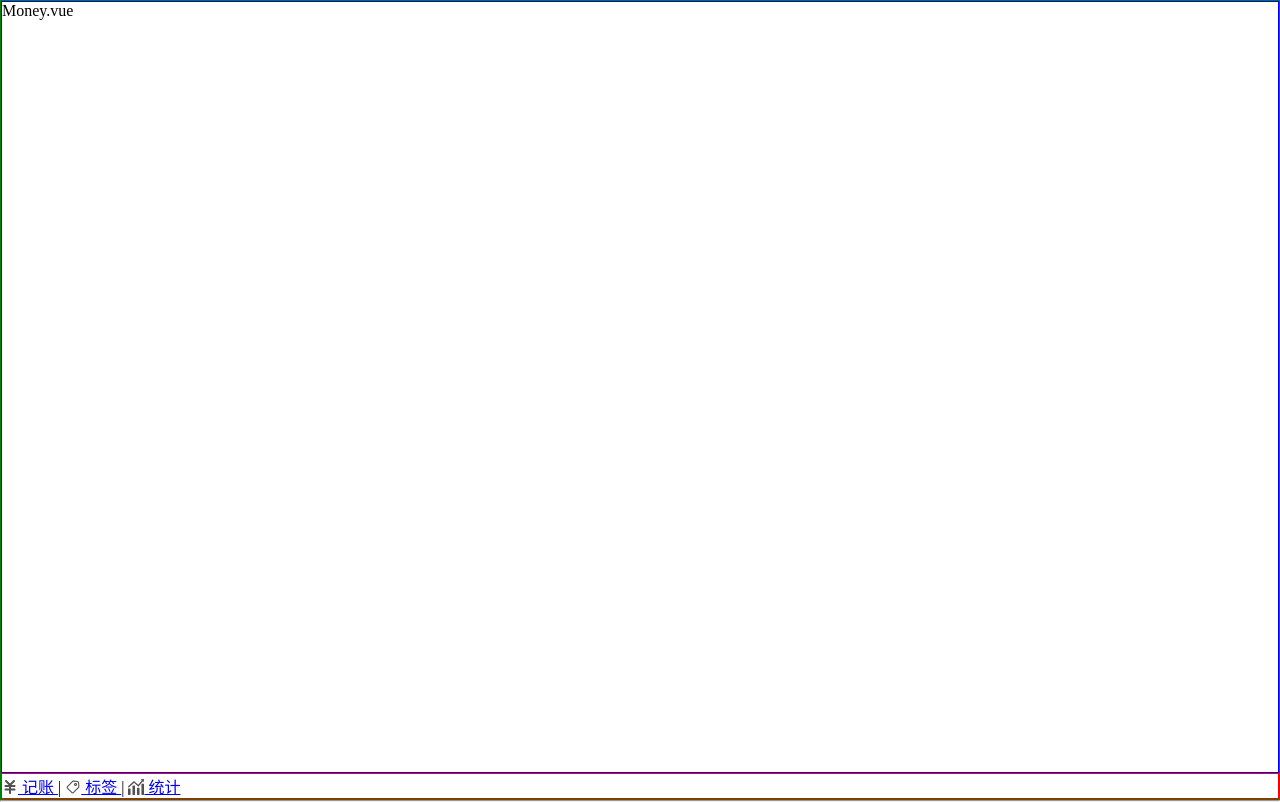
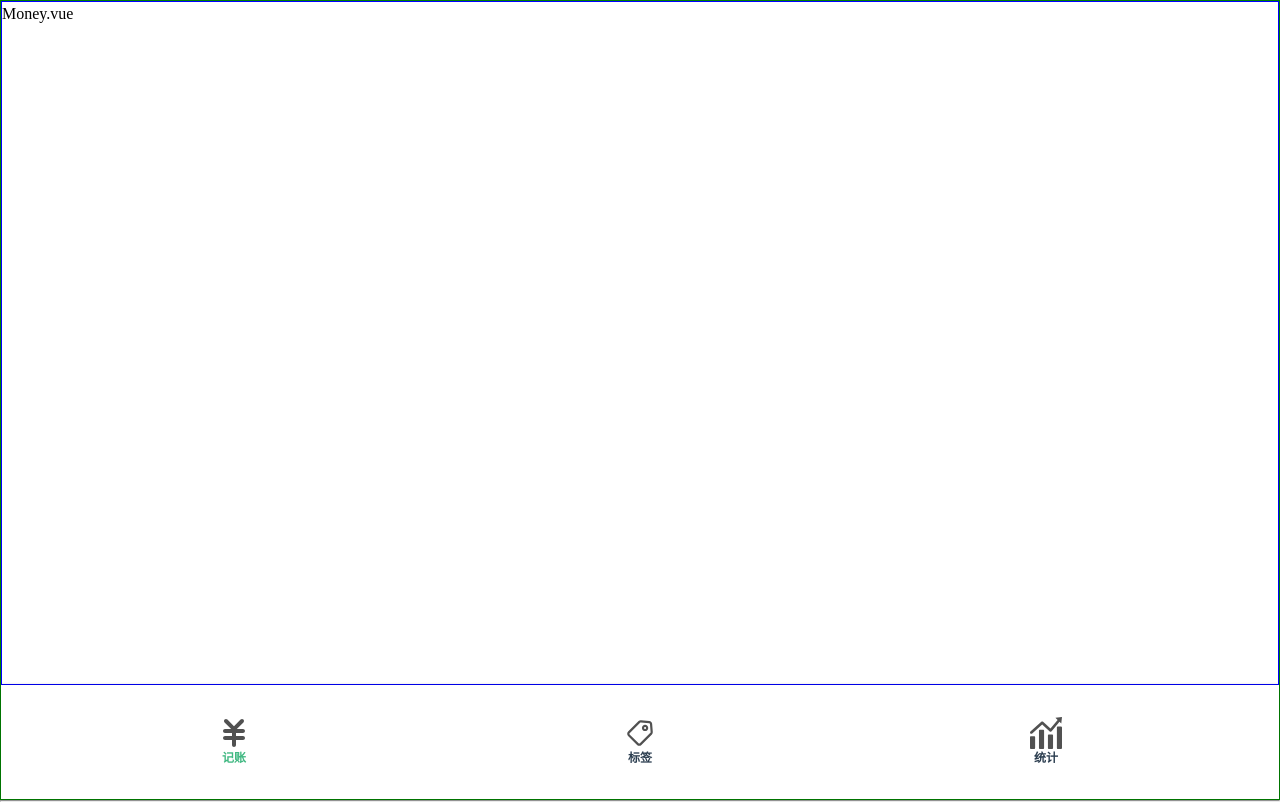
Before and after one commit to MercuriusLi23/nuts, a Vue app: page /#/money in a window 1280 px wide. Built offline with nearby package versions, Linux system fonts and the light colour scheme.

Commit message:
添加Nav样式

```diff
--- a/src/App.vue
+++ b/src/App.vue
@@ -10,6 +10,13 @@
   margin:0;
   padding:0;
   box-sizing: border-box;
+}
+body{
+  line-height: 1.5;
+}
+a{
+  text-decoration: none;
+  color:inherit;
 }
 #app {
   font-family: Avenir, Helvetica, Arial, sans-serif;
--- a/src/components/Nav.vue
+++ b/src/components/Nav.vue
@@ -1,20 +1,18 @@
 <template>
-  <div class="nav">
-    <router-link to="/money">
+  <nav>
+    <router-link to="/money" class="item">
       <Icon name="money"/>
       记账
     </router-link>
-    |
-    <router-link to="/labels">
+    <router-link to="/labels" class="item">
       <Icon name="label"/>
       标签
     </router-link>
-    |
-    <router-link to="/statistics">
+    <router-link to="/statistics" class="item">
       <Icon name="statistics"/>
       统计
     </router-link>
-  </div>
+  </nav>
 </template>
 
 <script lang="ts">
@@ -24,5 +22,24 @@
 </script>
 
 <style lang="scss" scoped>
-.nav{border:1px solid red;}
+nav{
+  display:flex;
+  box-shadow: 0 0 3px rgba(0,0,0,0.25);
+  flex-direction: row;
+  font-size:12px;
+  > .item{
+    padding: 2px 0;
+    width: 33.33333%;
+    display: flex;
+    justify-content: center;
+    align-items: center;
+    flex-direction: column;
+    .icon{
+      width: 32px;
+      height: 32px;
+    }
+
+
+  }
+}
 </style>
```
